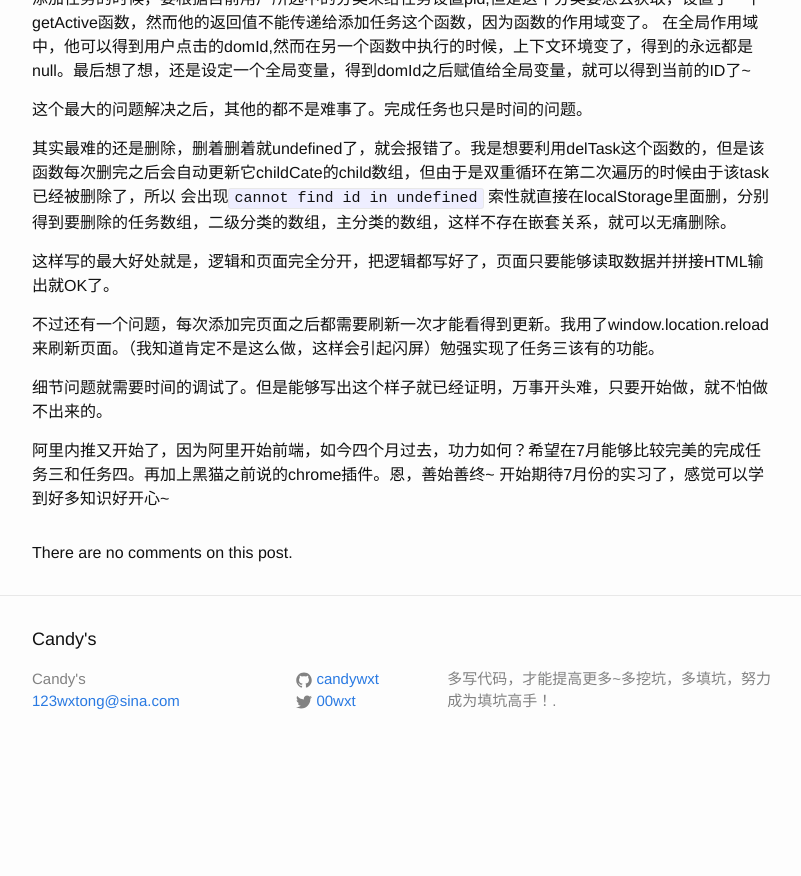
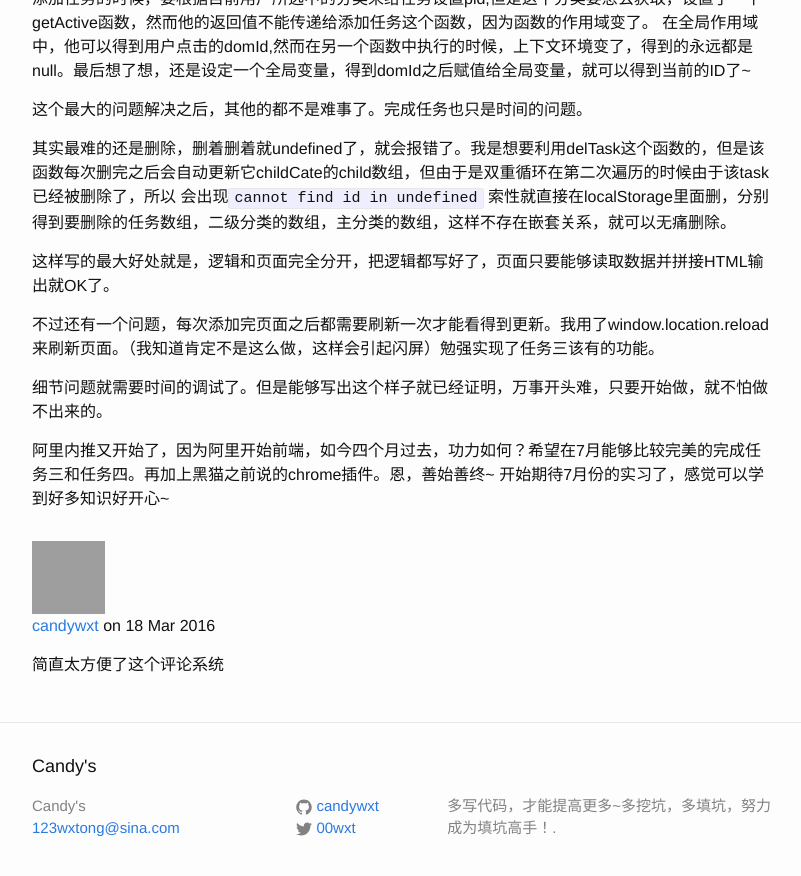
Before and after one commit to candywxt/candywxt.github.io, a Jekyll site: the page built from _posts/2015-06-30-IFE-task0003.markdown, in a window 1280 px wide and 900 px high, scrolled down 657 px. Shown: the top 876 px of the window, without its empty margins (238-1039 px from the left). Built offline with Jekyll 4.4.1, drawn with Linux system fonts in a browser that asks for light colours; a script that is not in the unit is left out; before the commit the page ends 1430 px from its top, so only the background shows below that; some of the changed lines change nothing that is shown; grey boxes are pictures that could not be loaded.

Commit message:
Comment by candywxt (https://github.com/candywxt)

```diff
--- a/_posts/2015-06-30-IFE-task0003.markdown
+++ b/_posts/2015-06-30-IFE-task0003.markdown
@@ -1,8 +1,17 @@
 ---
 layout: post
-title:  "IFE task003总结"
-date:   2015-06-30 19:58:30
+title: IFE task003总结
+date: 2015-06-30T19:58:30.000Z
 categories: jekyll update
+comments:
+  - author:
+      type: full
+      displayName: candywxt
+      url: 'https://github.com/candywxt'
+      picture: 'https://avatars.githubusercontent.com/u/11006468?v=3&s=73'
+    content: '&#x7B80;&#x76F4;&#x592A;&#x65B9;&#x4FBF;&#x4E86;&#x8FD9;&#x4E2A;&#x8BC4;&#x8BBA;&#x7CFB;&#x7EDF;'
+    date: 2016-03-18T11:39:43.377Z
+
 ---
 > 一旦你开始做，你就会发现，其实也并不难嘛！
 
```
